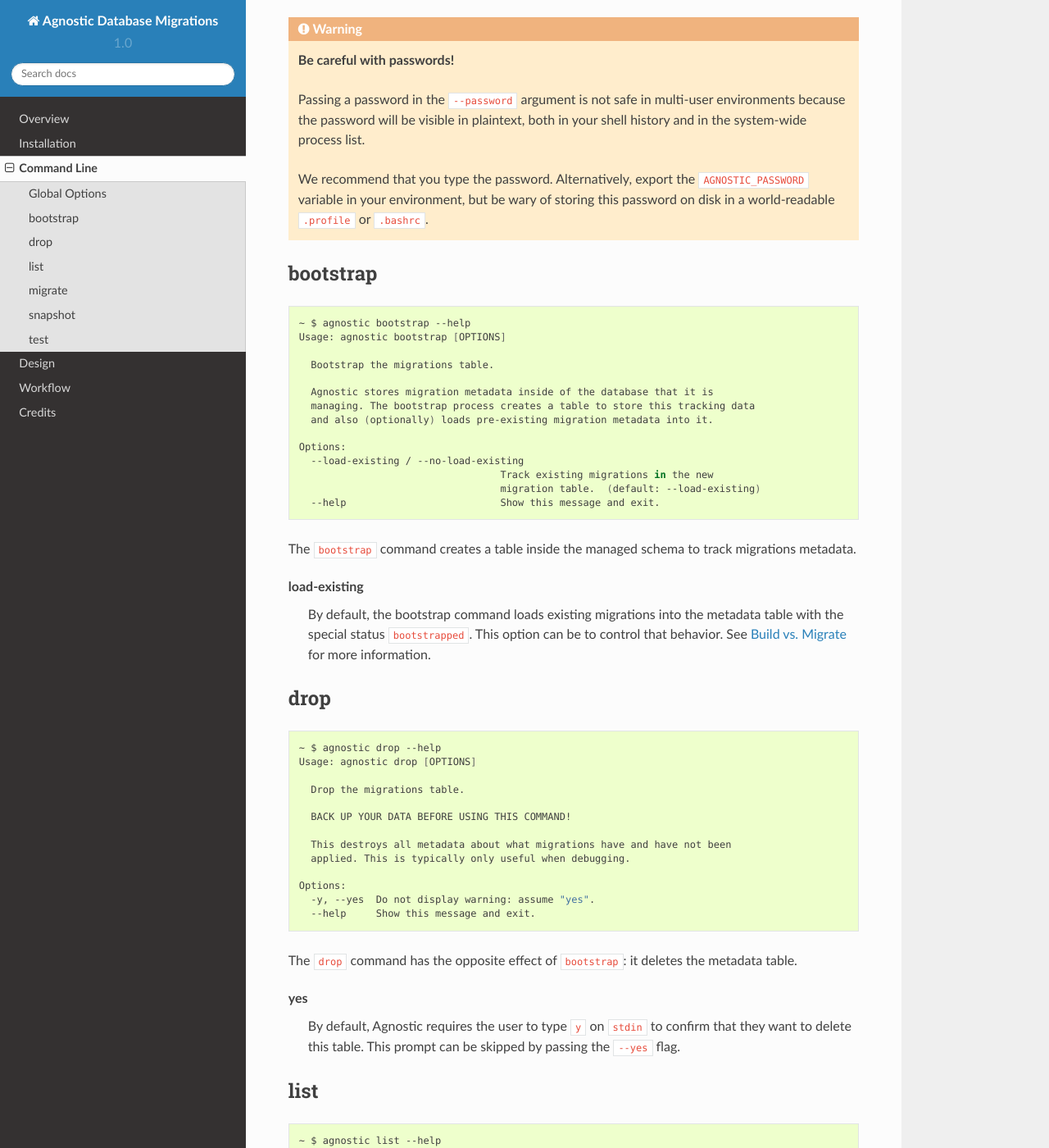
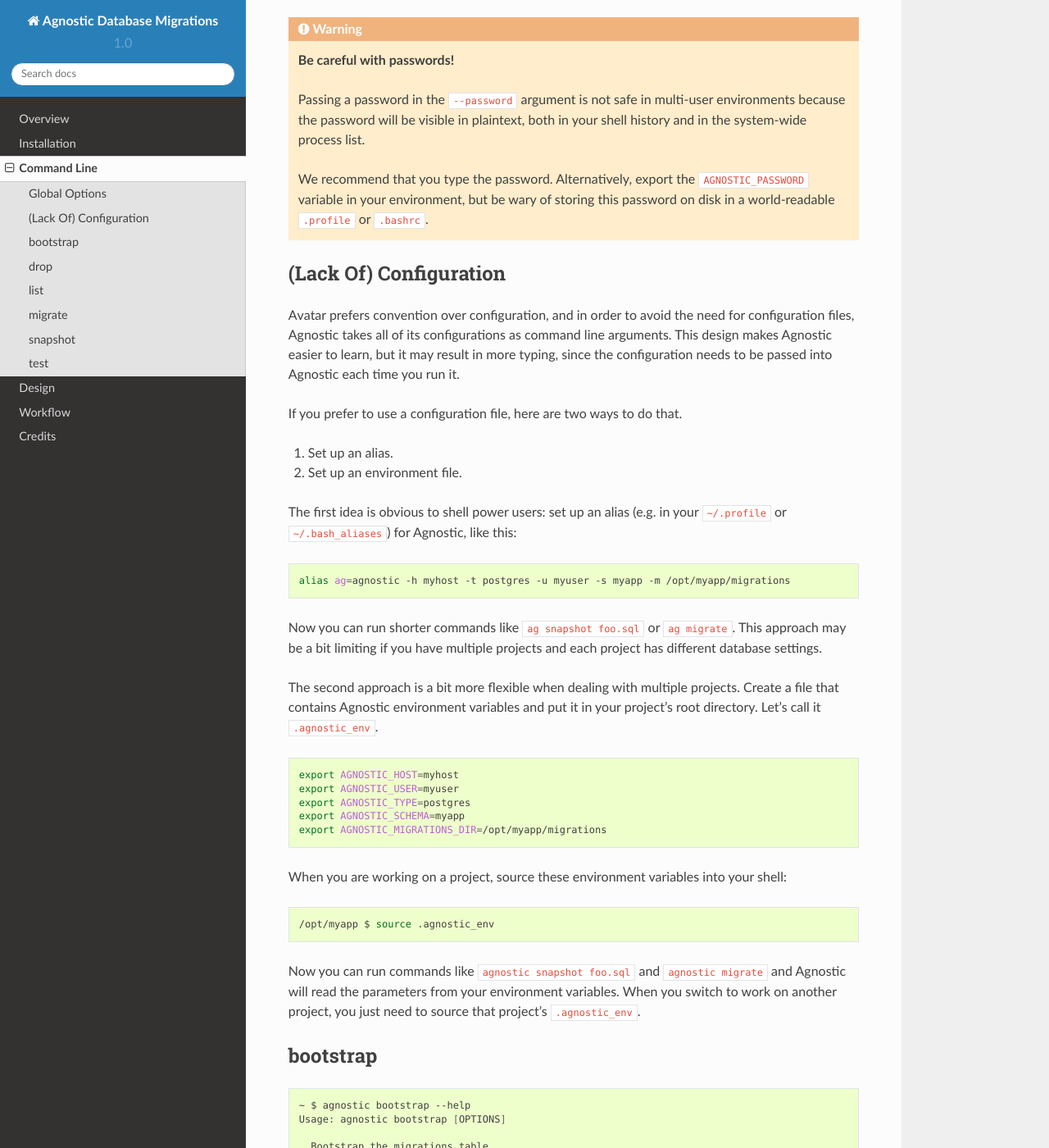
Before and after one commit to TeamHG-Memex/agnostic, a Sphinx documentation site: the page built from docs/cli.rst, in a window 1280 px wide and 1400 px high, scrolled down 1679 px. Shown: the whole window at 82% size. Built offline with Sphinx 7.4.7 and the Read the Docs theme 2.0.0, drawn with Linux system fonts in a browser that asks for light colours.

Commit message:
Add documentation about environment file.

```diff
--- a/docs/cli.rst
+++ b/docs/cli.rst
@@ -85,6 +85,55 @@ debug
     We recommend that you type the password. Alternatively, export the
     ``AGNOSTIC_PASSWORD`` variable in your environment, but be wary of storing
     this password on disk in a world-readable ``.profile`` or ``.bashrc``.
+
+(Lack Of) Configuration
+-----------------------
+
+Avatar prefers convention over configuration, and in order to avoid the need for
+configuration files, Agnostic takes all of its configurations as command line
+arguments. This design makes Agnostic easier to learn, but it may result in more
+typing, since the configuration needs to be passed into Agnostic each time you
+run it.
+
+If you prefer to use a configuration file, here are two ways to do that.
+
+1. Set up an alias.
+2. Set up an environment file.
+
+The first idea is obvious to shell power users: set up an alias (e.g. in your
+``~/.profile`` or ``~/.bash_aliases``) for Agnostic, like this:
+
+.. code:: bash
+
+    alias ag=agnostic -h myhost -t postgres -u myuser -s myapp -m /opt/myapp/migrations
+
+Now you can run shorter commands like ``ag snapshot foo.sql`` or ``ag migrate``.
+This approach may be a bit limiting if you have multiple projects and each
+project has different database settings.
+
+The second approach is a bit more flexible when dealing with multiple projects.
+Create a file that contains Agnostic environment variables and put it in your
+project's root directory. Let's call it ``.agnostic_env``.
+
+.. code:: bash
+
+    export AGNOSTIC_HOST=myhost
+    export AGNOSTIC_USER=myuser
+    export AGNOSTIC_TYPE=postgres
+    export AGNOSTIC_SCHEMA=myapp
+    export AGNOSTIC_MIGRATIONS_DIR=/opt/myapp/migrations
+
+When you are working on a project, source these environment variables into your
+shell:
+
+.. code:: bash
+
+    /opt/myapp $ source .agnostic_env
+
+Now you can run commands like ``agnostic snapshot foo.sql`` and ``agnostic
+migrate`` and Agnostic will read the parameters from your environment variables.
+When you switch to work on another project, you just need to source that
+project's ``.agnostic_env``.
 
 bootstrap
 ---------
```
Also changed, not shown: 1 other file.
